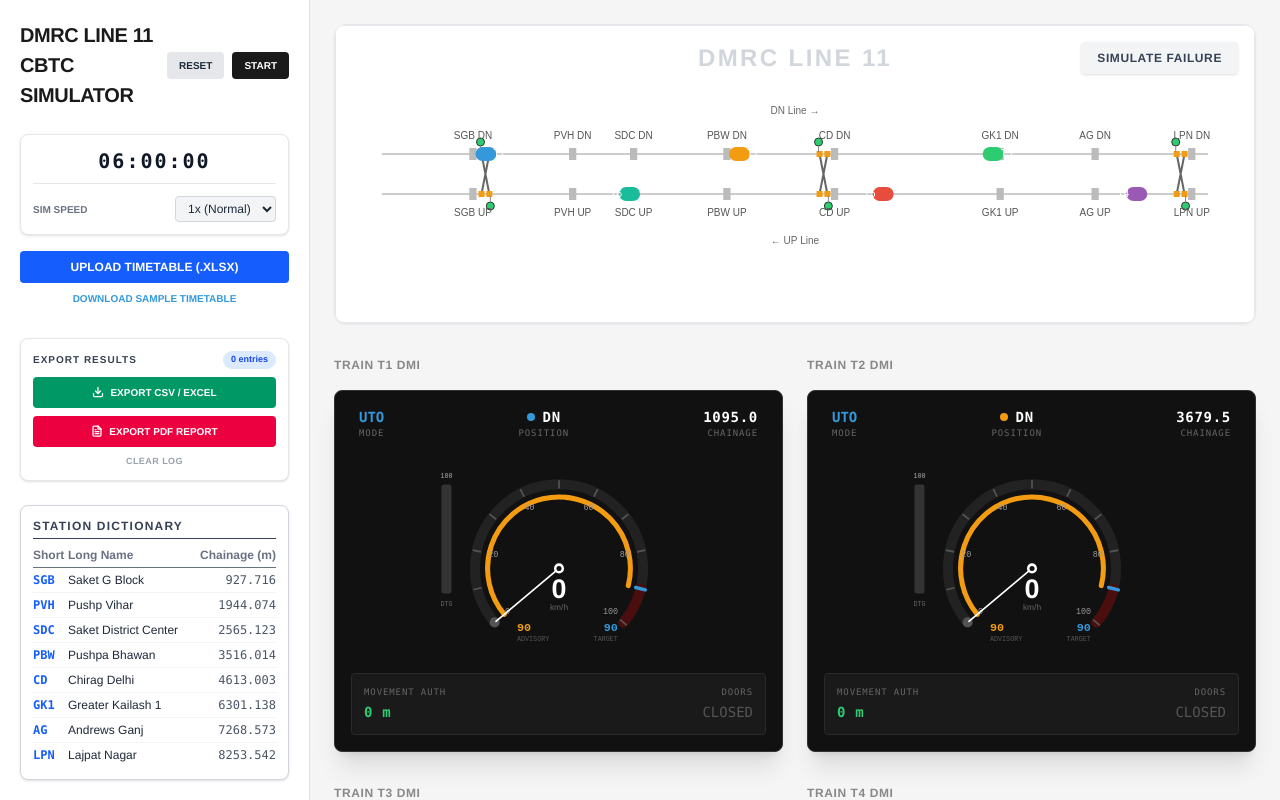
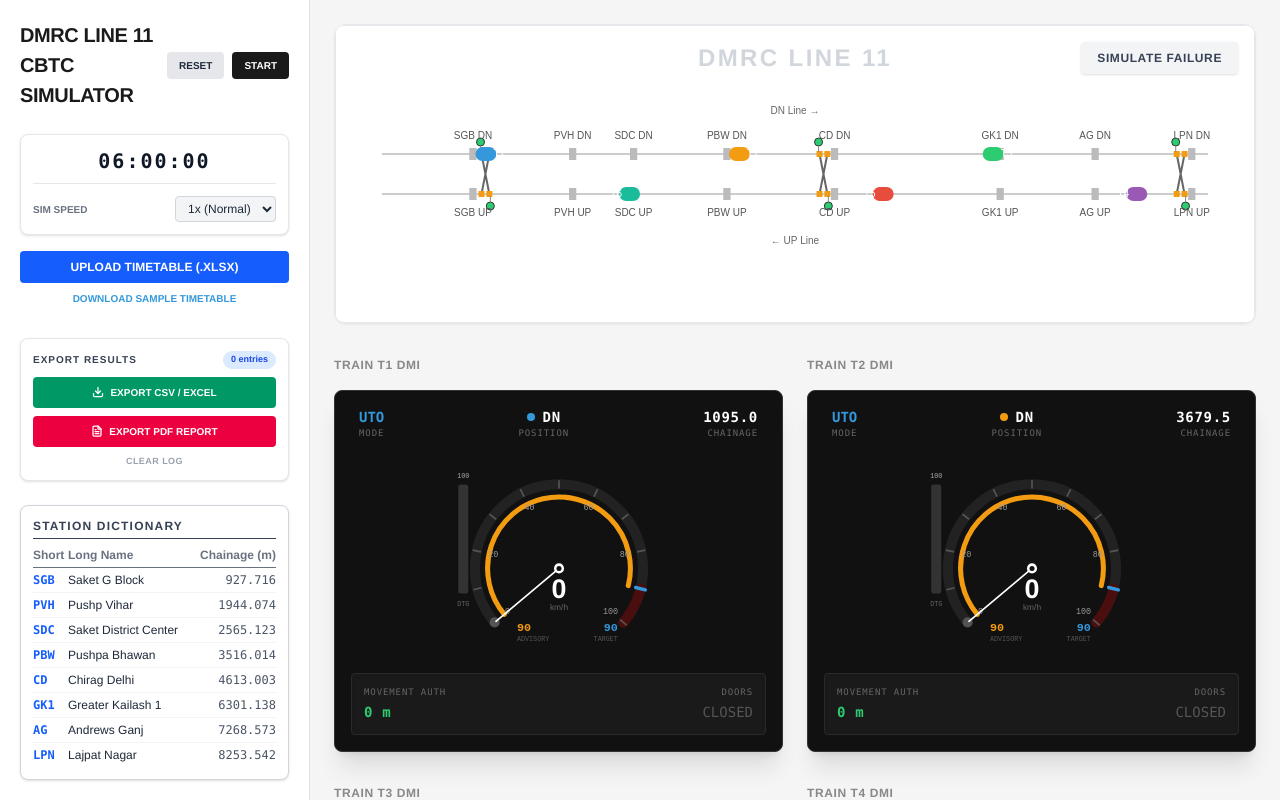
Before and after one commit to kinshookchaturvedi-cell/Line-7-sim-v3-local, a React (Vite) app: page / in a window 1280 px wide. Built offline with nearby package versions, Linux system fonts and the light colour scheme.

Commit message:
fix(ui): adjust DTG bar translation to avoid clipping edge

```diff
--- a/src/components/DMI.tsx
+++ b/src/components/DMI.tsx
@@ -177,7 +177,7 @@
                         </text>
 
                         {/* DTG Vertical Bar */}
-                        <g transform="translate(-15, 35)">
+                        <g transform="translate(5, 35)">
                             <rect x="0" y="0" width="12" height="130" fill="#333" rx="3" />
                             <rect x="0" y={130 - (Math.min(maxMaDist, Math.max(0, maDist)) / maxMaDist) * 130} width="12" height={(Math.min(maxMaDist, Math.max(0, maDist)) / maxMaDist) * 130} fill="#2ecc71" rx="3" />
                             <text x="6" y="145" fill="#666" fontSize="8" textAnchor="middle" fontFamily="monospace">DTG</text>
```
